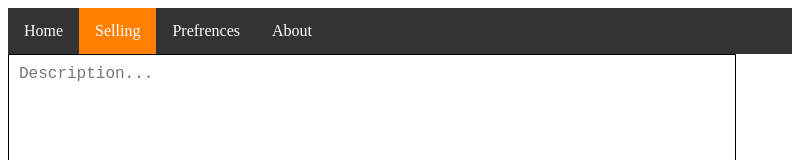
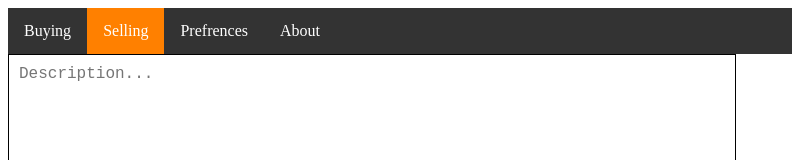
Before and after one commit to Karma58/TradePunt, an Electron app: page addItem.html in a window 800 px wide. Shown: the top 160 px of the page. Drawn offline with Linux system fonts and the light colour scheme.

Commit message:
Update addItem.html

```diff
--- a/addItem.html
+++ b/addItem.html
@@ -38,7 +38,7 @@ textarea {
 <body>
 
 <div class="navigation">
-  <li><a href="index.html">Home</a></li>
+  <li><a href="buying.html">Buying</a></li>
   <li><a class="active" href="selling.html">Selling</a></li>
   <li><a href="prefrences.html">Prefrences</a></li>
   <li><a href="about.html">About</a></li>
```
